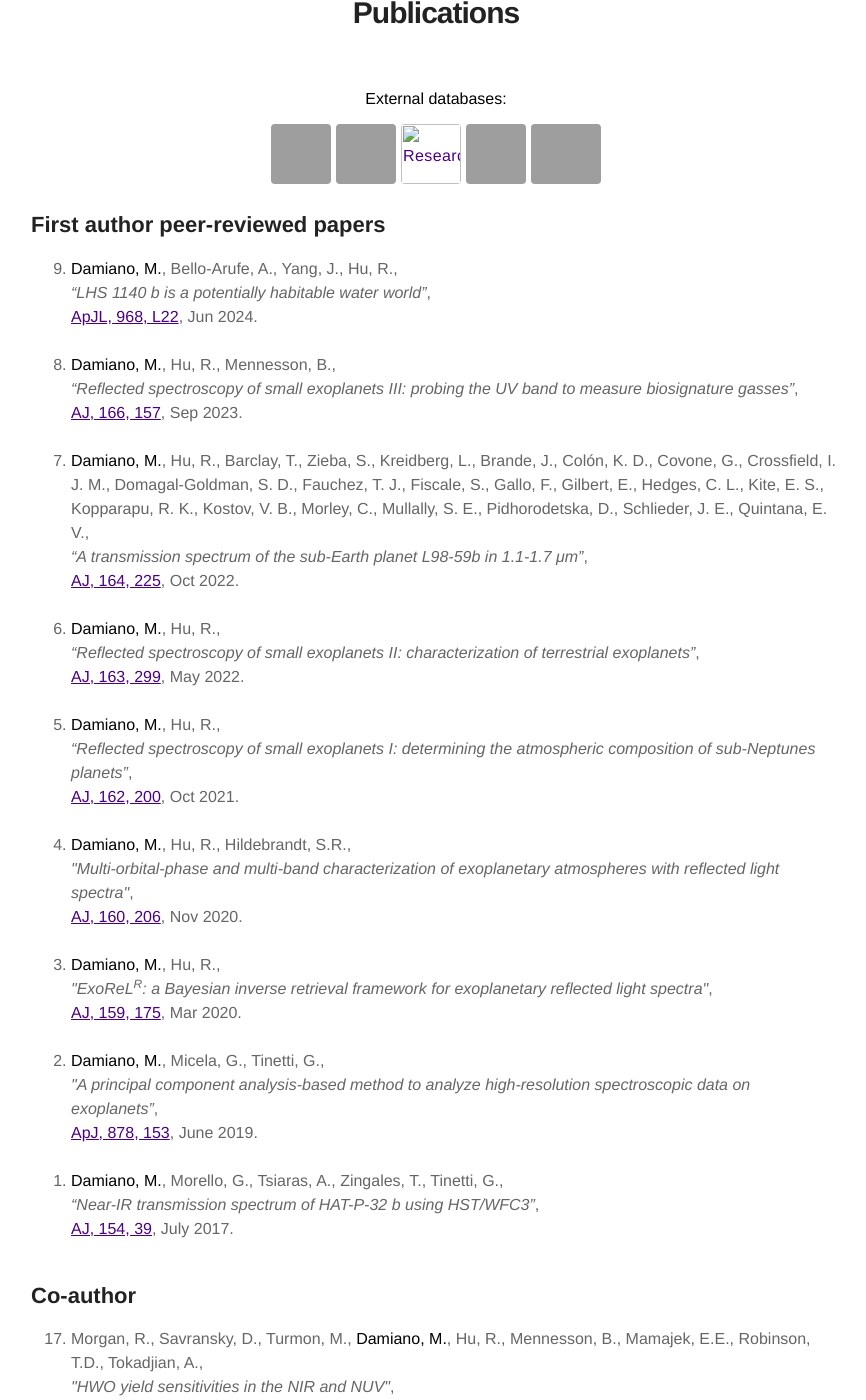
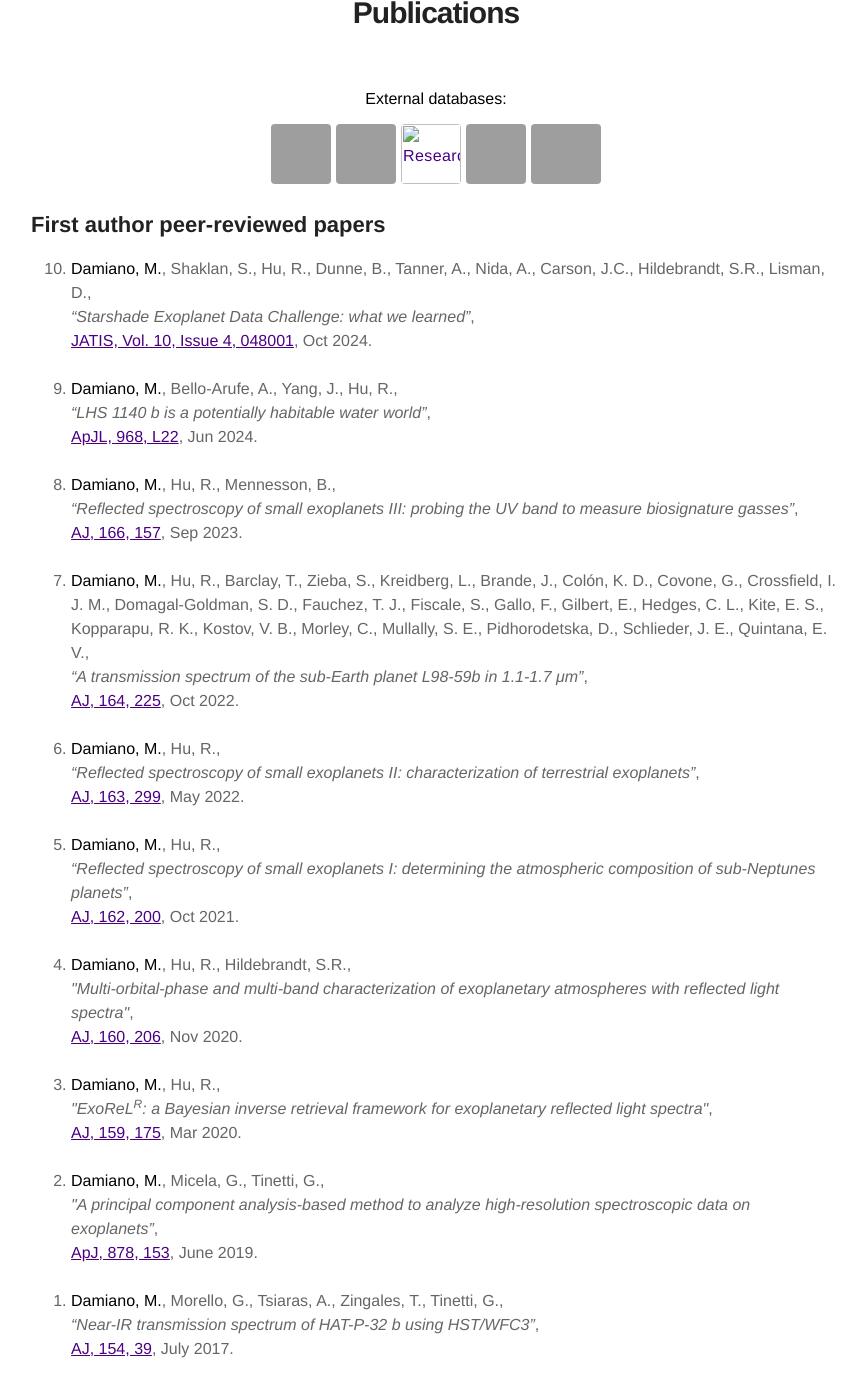
Before and after one commit to MDamiano/MDamiano.github.io, a Jekyll site: the page built from publications.md, in a window 1280 px wide and 1400 px high, scrolled down 484 px, cut to the strip 0-1400 px from the top of the window. Shown: the whole strip, without its empty margins (204-1070 px from the left). Built offline with Jekyll 4.4.1, drawn with Linux system fonts in a browser that asks for light colours; some of the changed text lies outside the part shown; grey boxes are pictures that could not be loaded.

Commit message:
Publication update

```diff
--- a/publications.md
+++ b/publications.md
@@ -18,6 +18,10 @@ layout: page
 <h2>First author peer-reviewed papers</h2>
 
 <ol reversed>
+    <li><strong>Damiano, M.</strong>, Shaklan, S., Hu, R., Dunne, B., Tanner, A., Nida, A., Carson, J.C., Hildebrandt, S.R., Lisman, D.,
+        <br /><i>“Starshade Exoplanet Data Challenge: what we learned”</i>,
+        <br /><a href="https://doi.org/10.1117/1.JATIS.10.4.048001">JATIS, Vol. 10, Issue 4, 048001</a>, Oct 2024.
+        <br /><br /></li>
     <li><strong>Damiano, M.</strong>, Bello-Arufe, A., Yang, J., Hu, R.,
 	    <br /><i>“LHS 1140 b is a potentially habitable water world”</i>,
 	    <br /><a href="https://iopscience.iop.org/article/10.3847/2041-8213/ad5204">ApJL, 968, L22</a>, Jun 2024.
@@ -59,6 +63,10 @@ layout: page
 <h2>Co-author</h2>
 
 <ol reversed>
+    <li>Tokadjian, A., Hu, R., <strong>Damiano, M.</strong>,
+	    <br /><i>"The Detectability of CH4/CO2/CO and N2O Biosignatures through Reflection Spectroscopy of Terrestrial Exoplanets"</i>,
+	    <br /><a href="http://export.arxiv.org/abs/2410.14848">arXiv</a>, Oct 2024.
+	    <br /><br /></li>
     <li>Morgan, R., Savransky, D., Turmon, M., <strong>Damiano, M.</strong>, Hu, R., Mennesson, B., Mamajek, E.E., Robinson, T.D., Tokadjian, A.,
 	    <br /><i>"HWO yield sensitivities in the NIR and NUV"</i>,
 	    <br /><a href="https://doi.org/10.1117/12.3020858">SPIE 130925M</a>, Aug 2024.
```
